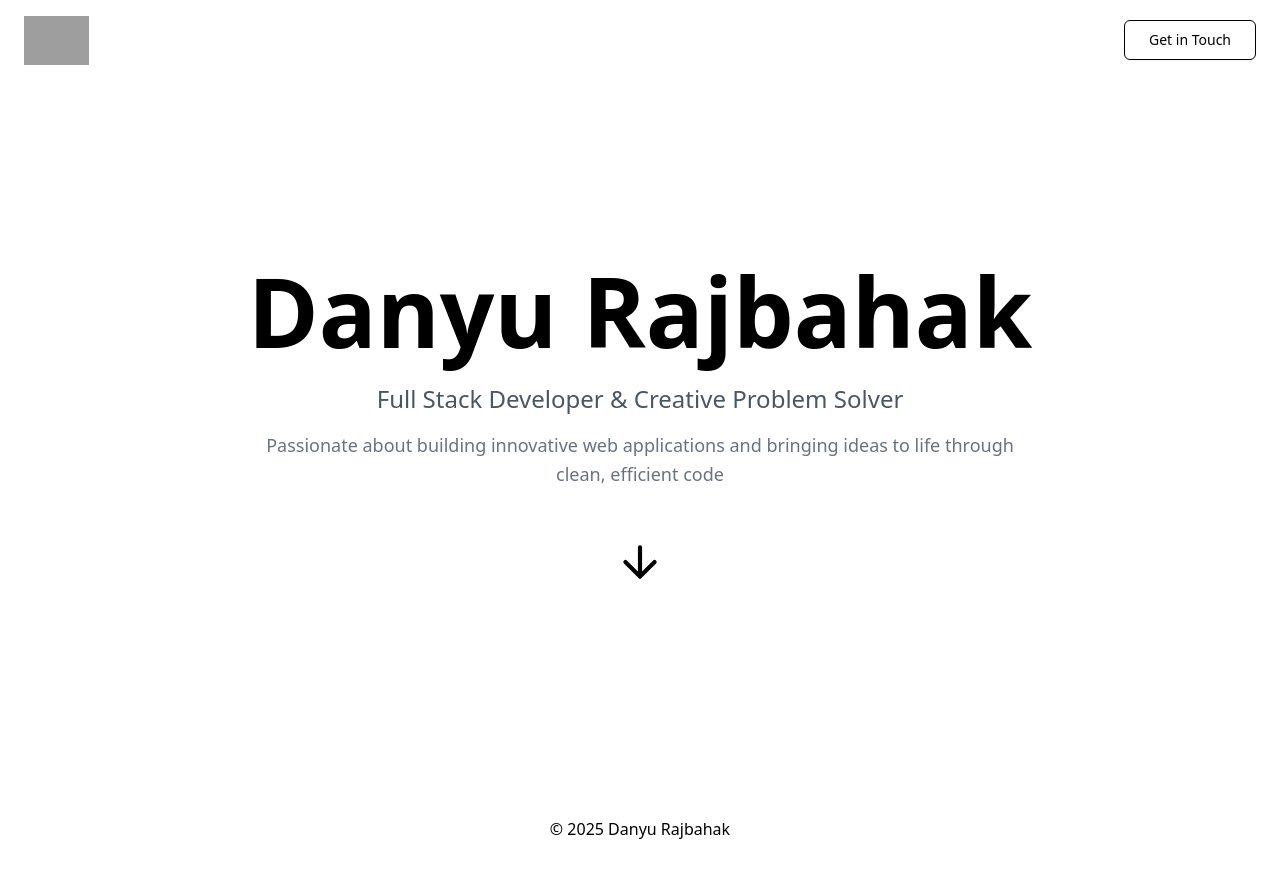
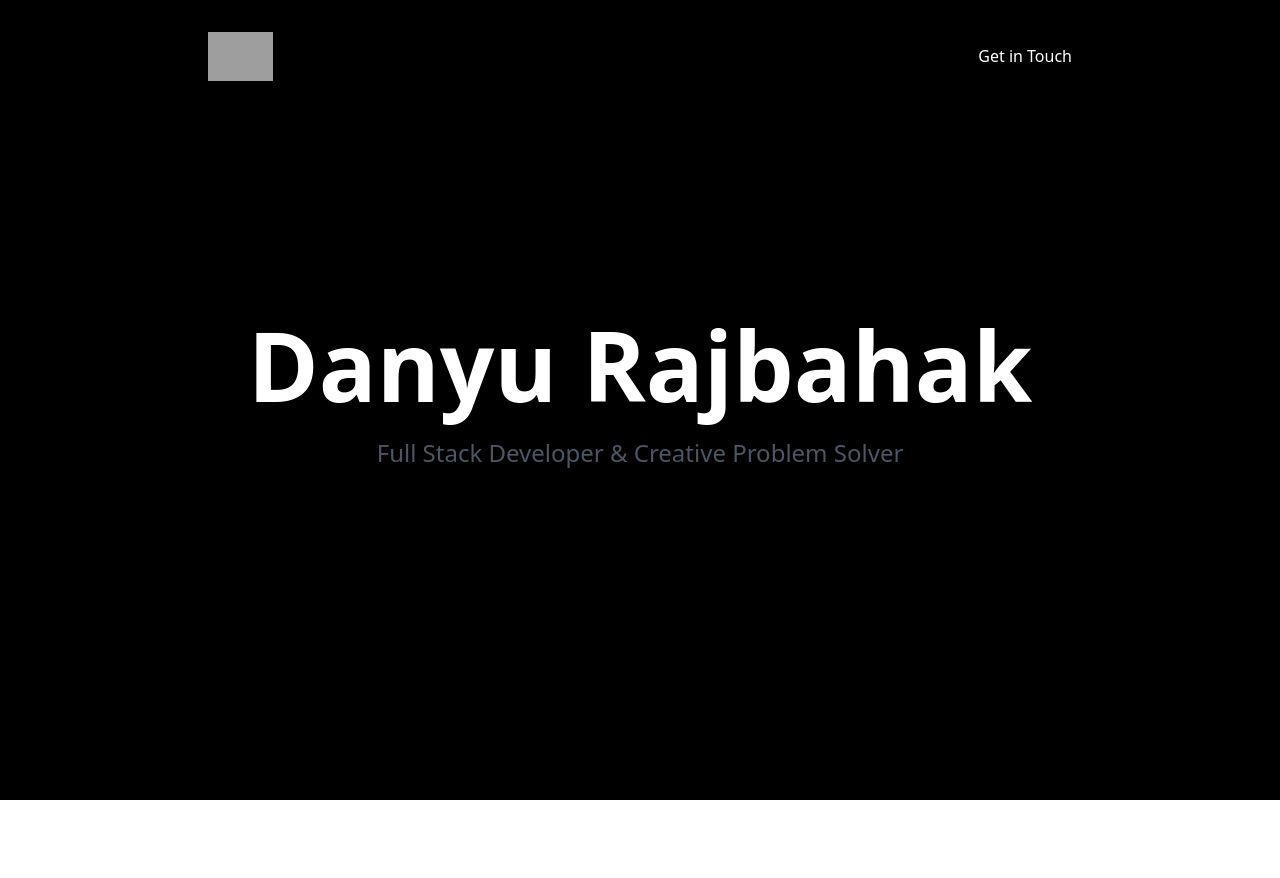
Before and after one commit to rajbahakdanyu/portfolio, a Next.js app: page / in a window 1280 px wide. Shown: the top 878 px of the page. After the commit the page ends 800 px from the top, so only its background shows below. Built offline with nearby package versions, Linux system fonts and the light colour scheme; grey boxes are pictures that could not be loaded.

Commit message:
refactor: simplify PortfolioWebsite component by removing unused state and button component

```diff
--- a/app/page.tsx
+++ b/app/page.tsx
@@ -1,10 +1,7 @@
 "use client";
 
 import Image from "next/image";
-import { useEffect, useState } from "react";
-import { FiArrowDown, FiGithub, FiLinkedin, FiMail, FiX } from "react-icons/fi";
-
-import { Button } from "@/components/ui/button";
+import { FiGithub, FiLinkedin, FiMail } from "react-icons/fi";
 
 const connectOptions = [
   {
@@ -31,142 +28,21 @@ const connectOptions = [
 ];
 
 const PortfolioWebsite = () => {
-  const [isMenuOpen, setIsMenuOpen] = useState(false);
-  const [isAnimating, setIsAnimating] = useState(false);
+  return (
+    <div className="min-h-screen bg-black text-white py-4 px-52">
+      <nav className="flex flex-row justify-between items-center mt-4">
+        <Image src="/portfolio/logo.svg" alt="Logo" width={65} height={65} />
 
-  const openMenu = () => {
-    setIsMenuOpen(true);
-    setTimeout(() => setIsAnimating(true), 10);
-  };
-
-  const closeMenu = () => {
-    setIsAnimating(false);
-    setTimeout(() => setIsMenuOpen(false), 300);
-  };
-
-  useEffect(() => {
-    if (isMenuOpen) {
-      setTimeout(() => setIsAnimating(true), 10);
-    }
-  }, [isMenuOpen]);
-
-  return (
-    <>
-      <div className="min-h-screen bg-white text-black py-4 px-6">
-        <nav className="flex flex-row justify-between items-center ">
-          <Image src="/portfolio/logo.png" alt="Logo" width={65} height={65} />
-          <Button variant="outline" size="lg" onClick={openMenu}>
-            Get in Touch
-          </Button>
+        <a href="/about">Get in Touch</a>
       </nav>
 
-        <section className="flex flex-col items-center justify-center min-h-[90vh] text-center px-4 ">
-          <h1 className="text-6xl md:text-8xl font-bold mb-6 ">
-            Danyu Rajbahak
-          </h1>
+      <section className="flex flex-col items-center justify-center min-h-[80vh] text-center px-4 ">
+        <h1 className="text-6xl md:text-8xl font-bold mb-6 ">Danyu Rajbahak</h1>
         <p className="text-xl md:text-2xl text-gray-600 mb-4 max-w-2xl">
           Full Stack Developer & Creative Problem Solver
         </p>
-          <p className="text-lg text-gray-500 mb-12 max-w-3xl leading-relaxed">
-            Passionate about building innovative web applications and bringing
-            ideas to life through clean, efficient code
-          </p>
-          <FiArrowDown size={50} />
       </section>
-
-        <footer className="py-8 px-6 ">
-          <div className="max-w-6xl mx-auto text-center">
-            <p>© 2025 Danyu Rajbahak</p>
     </div>
-        </footer>
-      </div>
-
-      {isMenuOpen && (
-        <div
-          className={`fixed inset-0 bg-black z-50 flex items-center justify-center transition-all duration-300 ease-out ${
-            isAnimating ? "bg-opacity-95" : "bg-opacity-0"
-          }`}
-          onClick={closeMenu}
-          onKeyDown={(e) => {
-            if (e.key === "Escape") {
-              closeMenu();
-            }
-          }}
-          role="dialog"
-          aria-modal="true"
-          tabIndex={-1}
-        >
-          <div
-            className={`relative w-full max-w-4xl px-6 transition-all duration-300 ease-out ${
-              isAnimating
-                ? "transform translate-y-0 opacity-100 scale-100"
-                : "transform translate-y-8 opacity-0 scale-95"
-            }`}
-            onClick={(e) => e.stopPropagation()}
-            onKeyDown={(e) => e.stopPropagation()}
-            role="document"
-          >
-            <button
-              type="button"
-              onClick={closeMenu}
-              className="absolute top-4 right-4 p-2  text-white z-10"
-              aria-label="Close menu"
-            >
-              <FiX size={24} />
-            </button>
-
-            <div
-              className={`text-center mb-12 transition-all duration-500 delay-100 ${
-                isAnimating
-                  ? "transform translate-y-0 opacity-100"
-                  : "transform translate-y-4 opacity-0"
-              }`}
-            >
-              <h2 className="text-4xl md:text-6xl font-bold text-white mb-4">
-                Let's Connect
-              </h2>
-              <p className="text-xl text-gray-300">
-                Ready to collaborate? Choose your preferred way to reach out.
-              </p>
-            </div>
-
-            <div className="grid grid-cols-1 md:grid-cols-2 lg:grid-cols-3 gap-6">
-              {connectOptions.map((option) => {
-                const IconComponent = option.icon;
-                return (
-                  <a
-                    key={option.title}
-                    href={option.link}
-                    target="_blank"
-                    rel="noopener noreferrer"
-                    className={`group bg-white bg-opacity-10 backdrop-blur-sm rounded-lg p-6 hover:bg-opacity-20 transition-all duration-300 transform hover:scale-105 ${
-                      isAnimating
-                        ? "translate-y-0 opacity-100"
-                        : "translate-y-6 opacity-0"
-                    }`}
-                    style={{
-                      transitionDelay: isAnimating ? `${200}ms` : "0ms",
-                    }}
-                  >
-                    <div className="flex flex-col items-center text-center">
-                      <div className={`mb-4 ${option.color}`}>
-                        <IconComponent size={48} />
-                      </div>
-                      <h3 className="text-xl font-semibold text-black mb-2">
-                        {option.title}
-                      </h3>
-                      <p className="text-gray-500 text-sm">
-                        {option.description}
-                      </p>
-                    </div>
-                  </a>
-                );
-              })}
-            </div>
-          </div>
-        </div>
-      )}
-    </>
   );
 };
 
--- a/components/ui/button.tsx
+++ /dev/null
@@ -1,60 +0,0 @@
-import { Slot } from "@radix-ui/react-slot";
-import { cva, type VariantProps } from "class-variance-authority";
-import type * as React from "react";
-
-import { cn } from "@/lib/utils";
-
-const buttonVariants = cva(
-  "inline-flex items-center justify-center gap-2 whitespace-nowrap rounded-md text-sm font-medium transition-all disabled:pointer-events-none disabled:opacity-50 [&_svg]:pointer-events-none [&_svg:not([class*='size-'])]:size-4 shrink-0 [&_svg]:shrink-0 outline-none focus-visible:border-ring focus-visible:ring-ring/50 focus-visible:ring-[3px] aria-invalid:ring-destructive/20 dark:aria-invalid:ring-destructive/40 aria-invalid:border-destructive",
-  {
-    variants: {
-      variant: {
-        default: "bg-primary text-primary-foreground hover:bg-primary/90",
-        destructive:
-          "bg-destructive text-white hover:bg-destructive/90 focus-visible:ring-destructive/20 dark:focus-visible:ring-destructive/40 dark:bg-destructive/60",
-        outline:
-          "border bg-background shadow-xs hover:bg-accent hover:text-accent-foreground dark:bg-input/30 dark:border-input dark:hover:bg-input/50",
-        secondary:
-          "bg-secondary text-secondary-foreground hover:bg-secondary/80",
-        ghost:
-          "hover:bg-accent hover:text-accent-foreground dark:hover:bg-accent/50",
-        link: "text-primary underline-offset-4 hover:underline",
-      },
-      size: {
-        default: "h-9 px-4 py-2 has-[>svg]:px-3",
-        sm: "h-8 rounded-md gap-1.5 px-3 has-[>svg]:px-2.5",
-        lg: "h-10 rounded-md px-6 has-[>svg]:px-4",
-        icon: "size-9",
-        "icon-sm": "size-8",
-        "icon-lg": "size-10",
-      },
-    },
-    defaultVariants: {
-      variant: "default",
-      size: "default",
-    },
-  },
-);
-
-function Button({
-  className,
-  variant,
-  size,
-  asChild = false,
-  ...props
-}: React.ComponentProps<"button"> &
-  VariantProps<typeof buttonVariants> & {
-    asChild?: boolean;
-  }) {
-  const Comp = asChild ? Slot : "button";
-
-  return (
-    <Comp
-      data-slot="button"
-      className={cn(buttonVariants({ variant, size, className }))}
-      {...props}
-    />
-  );
-}
-
-export { Button, buttonVariants };
```
Also changed, not shown: public/logo.svg (added). Lines whose indentation alone changed are shown as unchanged.
